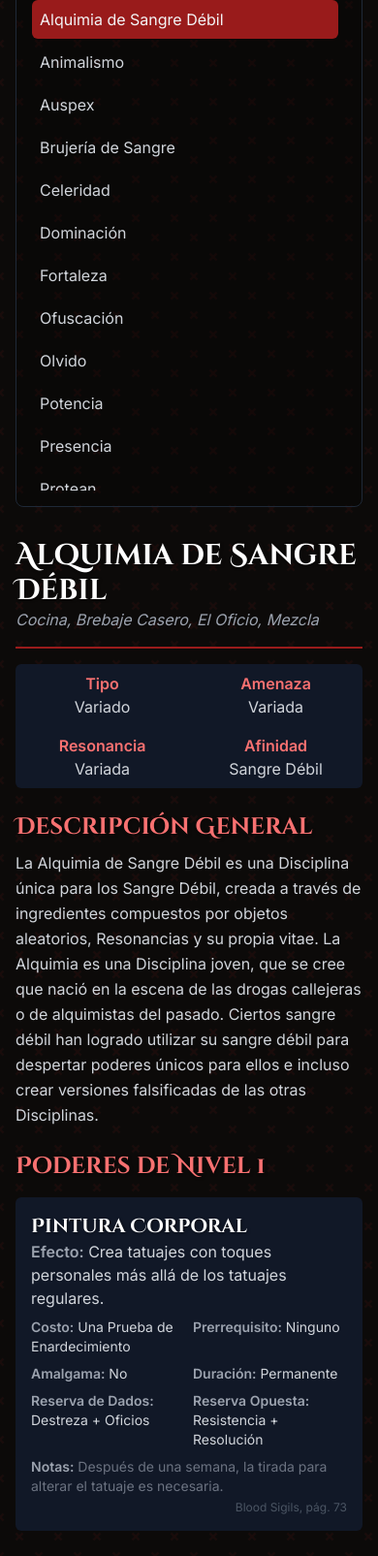
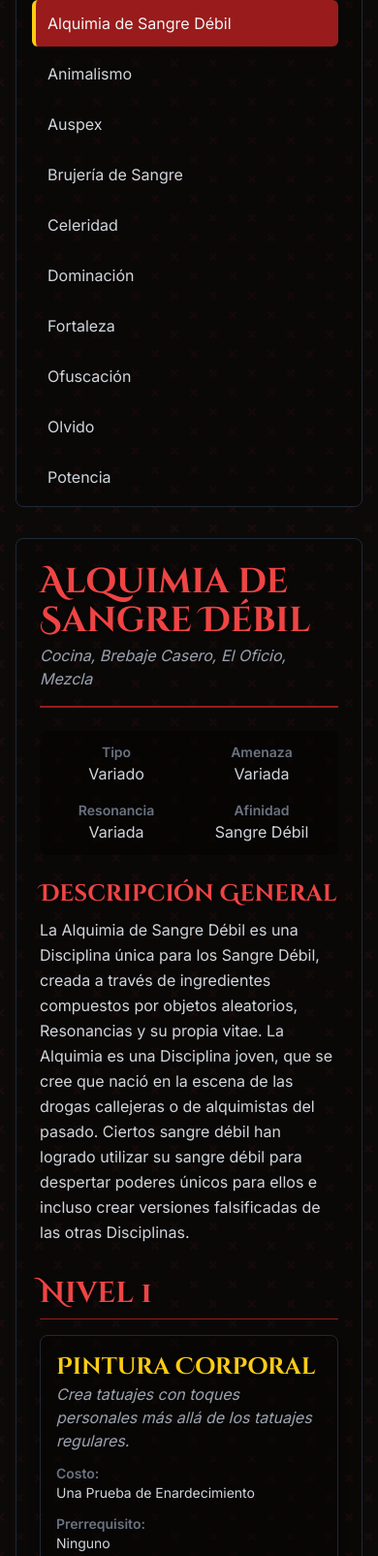
Before and after one commit to AkkarinRothen/vtm5e, a plain HTML site: page index.html in a window 390 px wide. Shown: the part 395-2000 px from the top of the page at 97% size. Drawn offline with nearby package versions, Linux system fonts and the light colour scheme.

Commit message:
Update index.html

```diff
--- a/index.html
+++ b/index.html
@@ -416,57 +416,58 @@
         };
 
         // --- LÓGICA DE LA APLICACIÓN ---
-        const navContainer = document.getElementById('discipline-nav').querySelector('ul');
+        const navContainer = document.getElementById('discipline-list');
         const contentContainer = document.getElementById('discipline-content');
+        const searchBar = document.getElementById('search-bar');
+        const clanFilter = document.getElementById('clan-filter');
+        const backToTopButton = document.getElementById('back-to-top');
         let currentDiscipline = null;
 
         // Función para renderizar el contenido de una disciplina
         function renderDiscipline(disciplineName) {
             const data = disciplines[disciplineName];
             if (!data) {
-                contentContainer.innerHTML = `<p class="text-center text-gray-400">Disciplina no encontrada.</p>`;
+                contentContainer.innerHTML = `<div class="text-center text-gray-500 bg-black bg-opacity-20 p-10 rounded-lg border border-gray-800"><p>Disciplina no encontrada.</p></div>`;
                 return;
             }
 
             currentDiscipline = disciplineName;
             updateActiveButton();
 
-            // Generar HTML para los poderes agrupados por nivel
             let powersHtml = '';
             for (let i = 1; i <= 5; i++) {
                 const levelPowers = data.powers.filter(p => p.level === i);
                 if (levelPowers.length > 0) {
-                    powersHtml += `<h3 class="text-2xl font-bold mt-6 mb-4 text-red-400">Poderes de Nivel ${i}</h3>`;
+                    powersHtml += `<h3 class="text-3xl font-bold mt-8 mb-4 text-red-500 border-b border-red-800 pb-2">Nivel ${i}</h3>`;
                     levelPowers.forEach(power => {
                         powersHtml += `
-                            <div class="mb-6 bg-gray-900 p-4 rounded-md">
-                                <h4 class="text-xl font-bold text-white">${power.name}</h4>
-                                <p class="mb-2"><strong class="text-gray-400">Efecto:</strong> ${power.effect}</p>
-                                <div class="grid grid-cols-2 md:grid-cols-3 gap-2 text-sm">
-                                    <p><strong class="text-gray-400">Costo:</strong> ${power.cost}</p>
-                                    <p><strong class="text-gray-400">Prerrequisito:</strong> ${power.prerequisite}</p>
-                                    <p><strong class="text-gray-400">Amalgama:</strong> ${power.amalgam}</p>
-                                    <p><strong class="text-gray-400">Duración:</strong> ${power.duration}</p>
-                                    <p><strong class="text-gray-400">Reserva de Dados:</strong> ${power.dice}</p>
-                                    <p><strong class="text-gray-400">Reserva Opuesta:</strong> ${power.opposing}</p>
+                            <div class="mb-6 bg-black bg-opacity-30 p-4 rounded-lg border border-gray-800 shadow-lg">
+                                <h4 class="text-2xl font-bold text-yellow-400">${power.name}</h4>
+                                <p class="mb-3 italic text-gray-400">${power.effect}</p>
+                                <div class="grid grid-cols-1 sm:grid-cols-2 md:grid-cols-3 gap-3 text-sm">
+                                    <p><strong class="text-gray-500 block">Costo:</strong> ${power.cost}</p>
+                                    <p><strong class="text-gray-500 block">Prerrequisito:</strong> ${power.prerequisite}</p>
+                                    <p><strong class="text-gray-500 block">Amalgama:</strong> ${power.amalgam}</p>
+                                    <p><strong class="text-gray-500 block">Duración:</strong> ${power.duration}</p>
+                                    <p><strong class="text-gray-500 block">Reserva de Dados:</strong> ${power.dice}</p>
+                                    <p><strong class="text-gray-500 block">Reserva Opuesta:</strong> ${power.opposing}</p>
                                 </div>
-                                <p class="mt-2 text-sm text-gray-500"><strong class="text-gray-400">Notas:</strong> ${power.notes}</p>
-                                <p class="mt-1 text-xs text-right text-gray-600">${power.source}</p>
+                                <p class="mt-3 text-sm text-gray-500 border-t border-gray-700 pt-2"><strong class="text-gray-400">Notas:</strong> ${power.notes}</p>
+                                <p class="mt-2 text-xs text-right text-gray-600">${power.source}</p>
                             </div>
                         `;
                     });
                 }
             }
 
-            // Generar HTML para los rituales
             let ritualsHtml = '';
             if (data.rituals && data.rituals.length > 0) {
-                ritualsHtml += `<h3 class="text-2xl font-bold mt-8 mb-4 text-red-400">Rituales de Brujería de Sangre</h3>`;
+                ritualsHtml += `<h3 class="text-3xl font-bold mt-8 mb-4 text-red-500 border-b border-red-800 pb-2">Rituales</h3>`;
                 data.rituals.forEach(ritualLevel => {
                     ritualsHtml += `
-                        <div class="mb-4 bg-gray-900 p-4 rounded-md">
-                            <h4 class="text-lg font-bold text-white">Nivel ${ritualLevel.level}</h4>
-                            <ul class="list-disc list-inside text-gray-300">
+                        <div class="mb-4 bg-black bg-opacity-30 p-4 rounded-lg border border-gray-800">
+                            <h4 class="text-xl font-bold text-yellow-400">Nivel ${ritualLevel.level}</h4>
+                            <ul class="list-disc list-inside text-gray-400 mt-2">
                                 ${ritualLevel.names.map(name => `<li>${name}</li>`).join('')}
                             </ul>
                         </div>
@@ -474,84 +475,105 @@
                 });
             }
 
-            // Generar HTML para las amalgamas
-            let amalgamsHtml = '';
-            if (data.amalgams && data.amalgams.length > 0) {
-                amalgamsHtml = `
-                    <h3 class="text-2xl font-bold mt-8 mb-4 text-red-400">Otras Amalgamas</h3>
-                    <div class="table-wrapper">
-                        <table class="min-w-full text-sm">
-                            <thead>
-                                <tr>
-                                    <th>Nombre</th>
-                                    <th>Poder</th>
-                                    <th>Nivel Req.</th>
-                                    <th>Efecto</th>
-                                </tr>
-                            </thead>
-                            <tbody>
-                                ${data.amalgams.map(amalgam => `
-                                    <tr>
-                                        <td class="font-bold">${amalgam.name}</td>
-                                        <td>${amalgam.power}</td>
-                                        <td>${amalgam.level}</td>
-                                        <td>${amalgam.effect}</td>
-                                    </tr>
-                                `).join('')}
-                            </tbody>
-                        </table>
+            contentContainer.innerHTML = `
+                <div class="bg-black bg-opacity-20 p-6 rounded-lg border border-gray-800">
+                    <div class="border-b-2 border-red-800 pb-4 mb-6">
+                        <h2 class="text-4xl font-bold text-red-500">${data.title}</h2>
+                        <p class="text-gray-400 italic mt-1">${data.subtitle}</p>
                     </div>
-                `;
-            }
+                    <div class="grid grid-cols-2 sm:grid-cols-4 gap-4 mb-6 text-center bg-black bg-opacity-40 p-3 rounded-md">
+                        <div><strong class="block text-gray-500 text-sm">Tipo</strong> ${data.type}</div>
+                        <div><strong class="block text-gray-500 text-sm">Amenaza</strong> ${data.threat}</div>
+                        <div><strong class="block text-gray-500 text-sm">Resonancia</strong> ${data.resonance}</div>
+                        <div><strong class="block text-gray-500 text-sm">Afinidad</strong> ${data.affinity.join(', ')}</div>
+                    </div>
+                    <h3 class="text-2xl font-bold mb-2 text-red-500">Descripción General</h3>
+                    <p class="text-gray-300 leading-relaxed">${data.description}</p>
 
-            // Renderizar todo el contenido
-            contentContainer.innerHTML = `
-                <div class="border-b-2 border-red-800 pb-4 mb-4">
-                    <h2 class="text-3xl font-bold text-white">${data.title}</h2>
-                    <p class="text-gray-400 italic">${data.subtitle}</p>
+                    ${powersHtml}
+                    ${ritualsHtml}
                 </div>
-                <div class="grid grid-cols-2 md:grid-cols-4 gap-4 mb-6 text-center bg-gray-900 p-2 rounded-md">
-                    <div><strong class="block text-red-400">Tipo</strong> ${data.type}</div>
-                    <div><strong class="block text-red-400">Amenaza</strong> ${data.threat}</div>
-                    <div><strong class="block text-red-400">Resonancia</strong> ${data.resonance}</div>
-                    <div><strong class="block text-red-400">Afinidad</strong> ${data.affinity.join(', ')}</div>
-                </div>
-                <h3 class="text-2xl font-bold mb-2 text-red-400">Descripción General</h3>
-                <p class="text-gray-300 leading-relaxed">${data.description}</p>
-
-                ${powersHtml}
-                ${ritualsHtml}
-                ${amalgamsHtml}
             `;
         }
 
-        // Función para actualizar el botón activo
         function updateActiveButton() {
-            const buttons = navContainer.querySelectorAll('button');
-            buttons.forEach(button => {
-                if (button.dataset.discipline === currentDiscipline) {
-                    button.classList.add('active');
+            document.querySelectorAll('#discipline-list li button').forEach(button => {
+                button.classList.toggle('active', button.dataset.discipline === currentDiscipline);
+            });
+        }
+
+        function filterAndRenderNav() {
+            const searchTerm = searchBar.value.toLowerCase();
+            const selectedClan = clanFilter.value;
+            const listItems = navContainer.querySelectorAll('li');
+
+            listItems.forEach(item => {
+                const disciplineKey = item.querySelector('button').dataset.discipline;
+                const discipline = disciplines[disciplineKey];
+
+                const clanMatch = selectedClan === 'all' || discipline.affinity.includes(selectedClan);
+
+                const searchMatch = discipline.title.toLowerCase().includes(searchTerm) ||
+                                    discipline.powers.some(power => power.name.toLowerCase().includes(searchTerm));
+
+                if (clanMatch && searchMatch) {
+                    item.style.display = 'block';
                 } else {
-                    button.classList.remove('active');
+                    item.style.display = 'none';
                 }
             });
         }
 
-        // Inicializar la navegación y la vista
+        function populateClanFilter() {
+            const clans = new Set();
+            Object.values(disciplines).forEach(d => {
+                d.affinity.forEach(clan => clans.add(clan));
+            });
+
+            const sortedClans = Array.from(clans).sort();
+
+            clanFilter.innerHTML = '<option value="all">Todos los Clanes</option>';
+            sortedClans.forEach(clan => {
+                const option = document.createElement('option');
+                option.value = clan;
+                option.textContent = clan;
+                clanFilter.appendChild(option);
+            });
+        }
+
         function initialize() {
+            const navList = document.getElementById('discipline-list');
             const sortedKeys = Object.keys(disciplines).sort((a, b) => disciplines[a].title.localeCompare(disciplines[b].title));
 
-            navContainer.innerHTML = ''; // Limpiar la lista antes de volver a generarla
+            navList.innerHTML = '';
             sortedKeys.forEach(key => {
                 const discipline = disciplines[key];
+                const li = document.createElement('li');
                 const button = document.createElement('button');
                 button.textContent = discipline.title;
                 button.dataset.discipline = key;
-                button.className = 'w-full text-left p-2 rounded-md transition-colors duration-200 hover:bg-red-900 discipline-btn';
+                button.className = 'w-full text-left p-3 rounded-md transition-colors duration-200 hover:bg-red-900/50 focus:outline-none focus:ring-2 focus:ring-red-700 discipline-btn border-l-4 border-transparent';
                 button.onclick = () => renderDiscipline(key);
-                const li = document.createElement('li');
                 li.appendChild(button);
-                navContainer.appendChild(li);
+                navList.appendChild(li);
+            });
+
+            populateClanFilter();
+
+            // Event Listeners
+            searchBar.addEventListener('input', filterAndRenderNav);
+            clanFilter.addEventListener('change', filterAndRenderNav);
+
+            // Back to top button
+            window.addEventListener('scroll', () => {
+                if (window.pageYOffset > 300) {
+                    backToTopButton.classList.remove('opacity-0', 'invisible');
+                } else {
+                    backToTopButton.classList.add('opacity-0', 'invisible');
+                }
+            });
+            backToTopButton.addEventListener('click', () => {
+                window.scrollTo({ top: 0, behavior: 'smooth' });
             });
 
             // Cargar la primera disciplina por defecto si no hay ninguna seleccionada
@@ -560,7 +582,6 @@
             }
         }
 
-        // Iniciar la aplicación cuando el DOM esté listo
         document.addEventListener('DOMContentLoaded', initialize);
     </script>
 </body>
```
